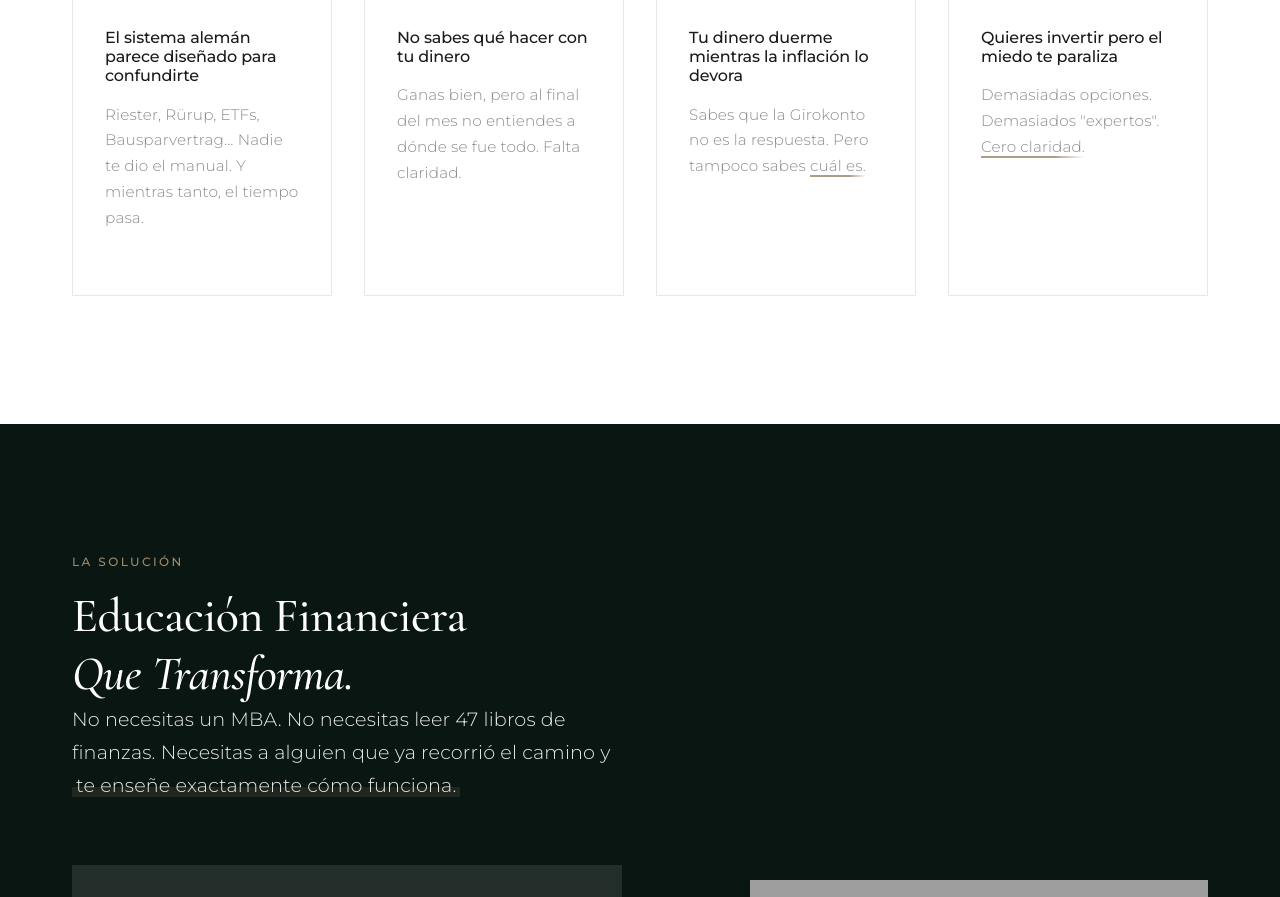
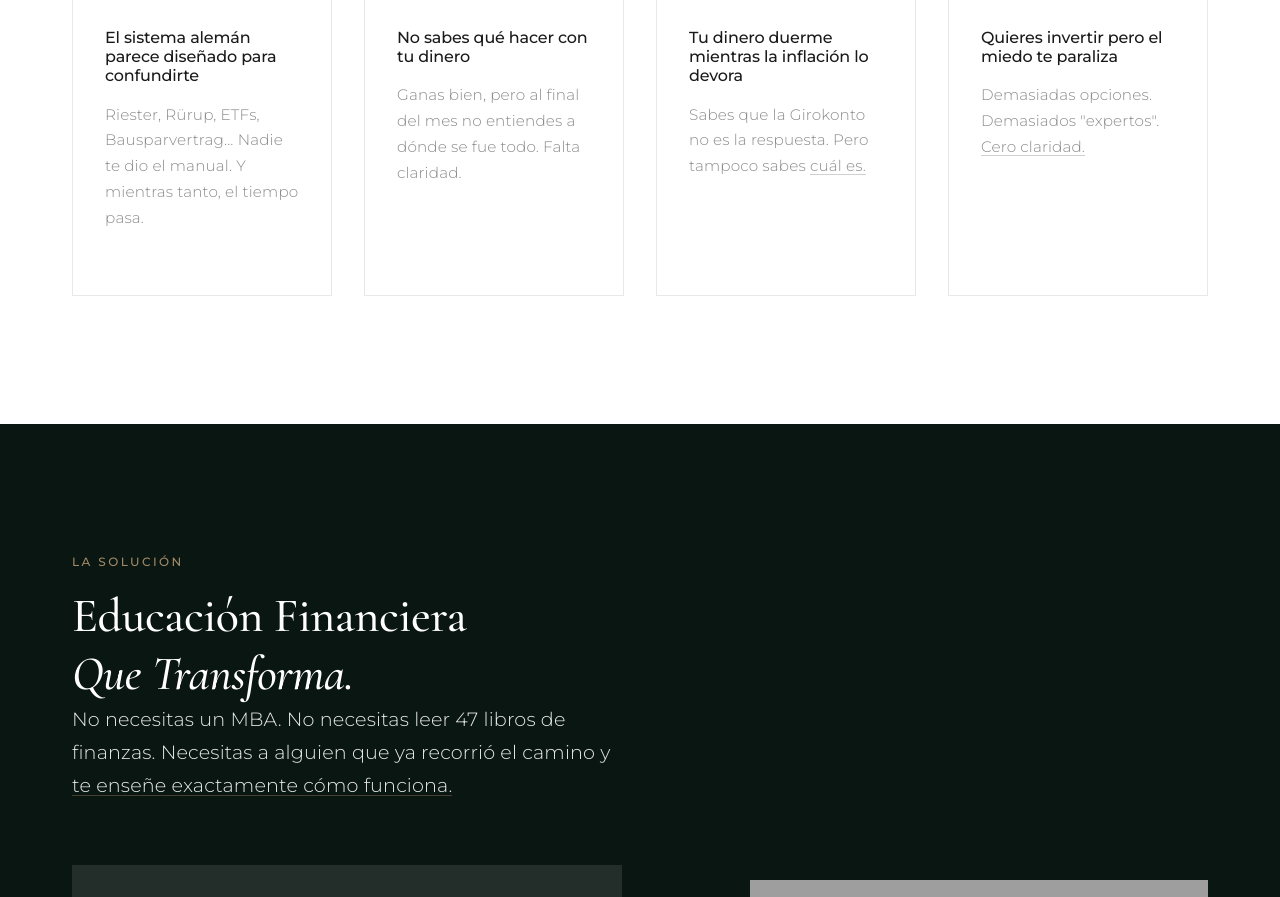
Before and after one commit to Tiklgra/garciaelena, a plain HTML site: page index.html in a window 1280 px wide. Shown: the part 1900-2797 px from the top of the page. Drawn offline with nearby package versions, Linux system fonts and the light colour scheme; grey boxes are pictures that could not be loaded; a script that the page names is missing.

Commit message:
Fine quill pen underlines - elegant thin lines

```diff
--- a/styles.css
+++ b/styles.css
@@ -120,7 +120,7 @@ h1 {
     margin: var(--spacing-md) 0;
 }
 
-/* Ink underline - antique pen style */
+/* Ink underline - fine quill pen style */
 .ink-underline {
     position: relative;
     display: inline;
@@ -130,22 +130,28 @@ h1 {
     content: '';
     position: absolute;
     left: 0;
-    bottom: -2px;
+    bottom: 0;
     width: 100%;
-    height: 2px;
-    background: linear-gradient(90deg,
-        var(--color-gold) 0%,
-        var(--color-gold) 70%,
-        transparent 100%);
-    opacity: 0.7;
+    height: 1px;
+    background: currentColor;
+    opacity: 0.4;
 }
 
-/* Ink highlight - like pen marking */
+/* Ink highlight - elegant thin underline */
 .ink-highlight {
-    background: linear-gradient(180deg,
-        transparent 60%,
-        rgba(139, 115, 85, 0.2) 60%);
-    padding: 0 4px;
+    position: relative;
+    display: inline;
+}
+
+.ink-highlight::after {
+    content: '';
+    position: absolute;
+    left: 0;
+    bottom: 1px;
+    width: 100%;
+    height: 1px;
+    background: var(--color-gold);
+    opacity: 0.5;
 }
 
 /* Ink accent line */
```
